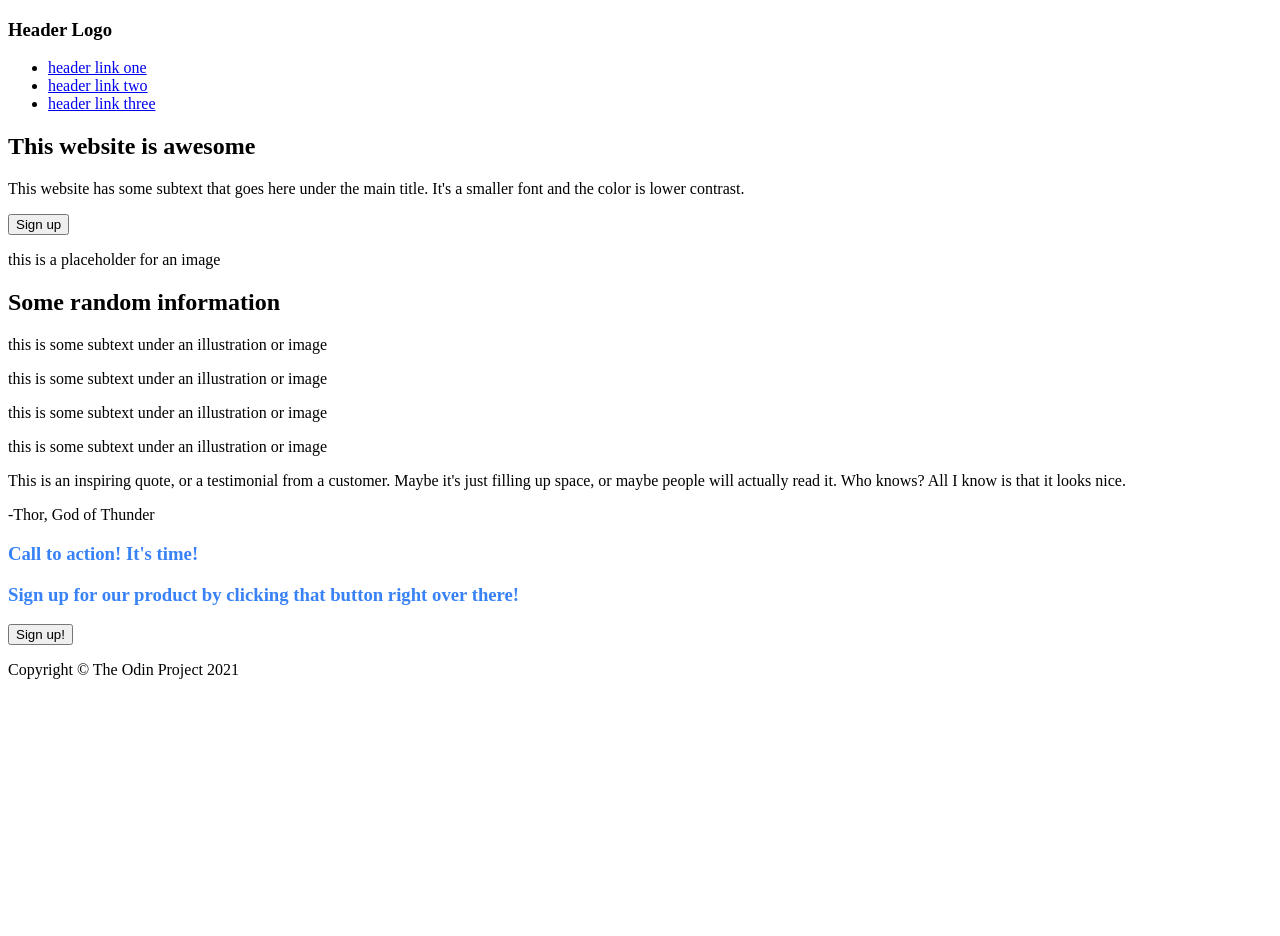
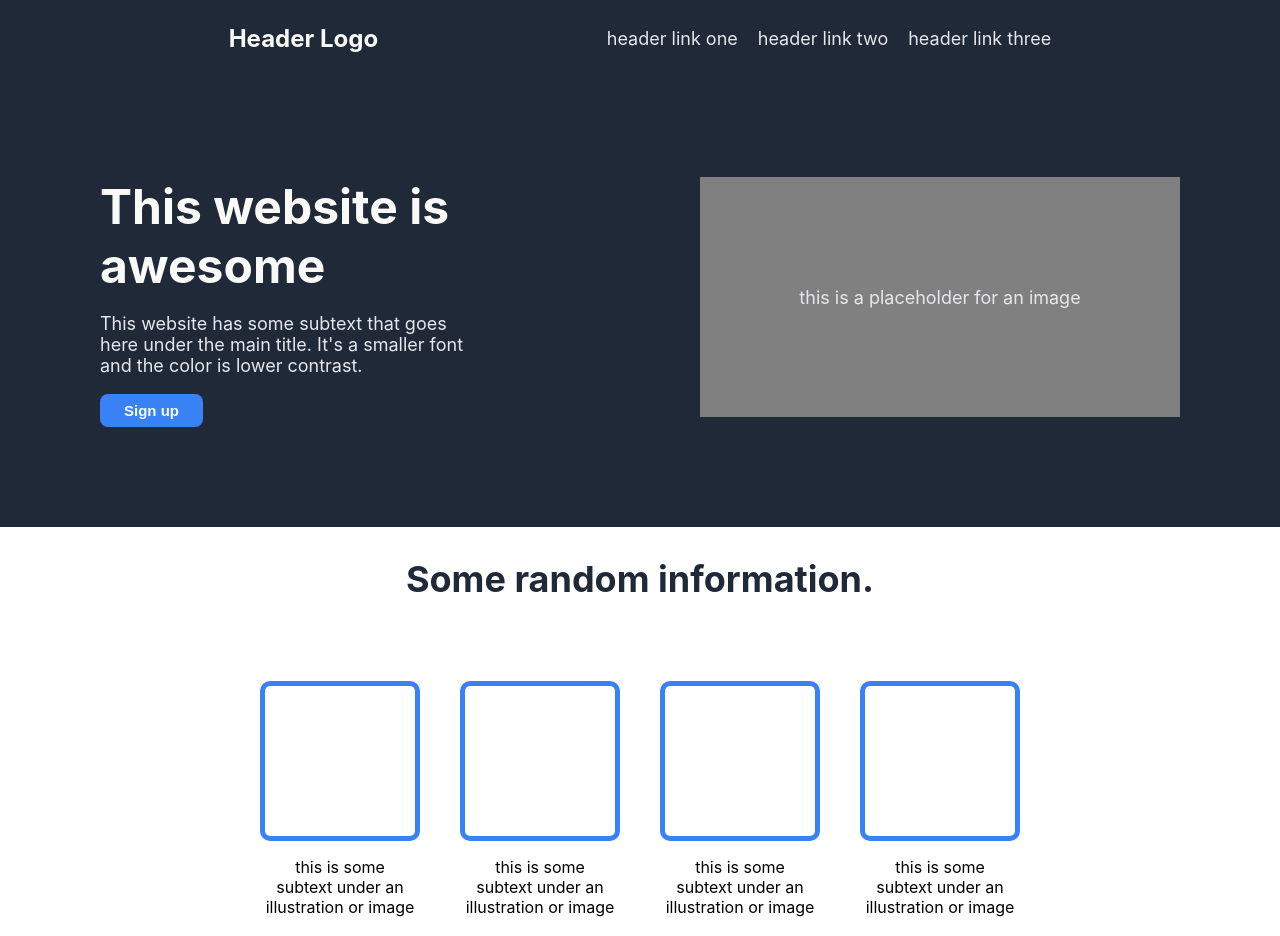
Before and after one commit to martenmatrix/landing-page, a plain HTML site: page index.html in a window 1280 px wide. Shown: the top 936 px of the page. Before the commit the page ends 800 px from the top, so only its background shows below. Drawn offline with Linux system fonts and the light colour scheme.

Commit message:
Add styling for first three sections

```diff
--- a/index.html
+++ b/index.html
@@ -18,16 +18,18 @@
     </section>
 
     <section class="landing">
-        <h1>This website is awesome</h1>
-        <p>This website has some subtext that goes here under the main title. It's a smaller font and the color is lower contrast.</p>
-        <button>Sign up</button>
+        <div class="text-wrapper">
+            <h1>This website is awesome</h1>
+            <p>This website has some subtext that goes here under the main title. It's a smaller font and the color is lower contrast.</p>
+            <button>Sign up</button>
+        </div>
         <div class="img-placeholder">
             <p>this is a placeholder for an image</p>
         </div>
     </section>
 
-    <section class="card">
-        <h2>Some random information</h2>
+    <section class="information">
+        <h2>Some random information.</h2>
         <div class="cards">
             <div class="card">
                 <div class="img-placeholder"></div>
@@ -52,14 +54,16 @@
     </section>
 
     <section class="quote">
-        <p class="quote">This is an inspiring quote, or a testimonial from a customer. Maybe it's just filling up space, or maybe people will actually read it. Who knows? All I know is that it looks nice.</p>
-        <p class="author">-Thor, God of Thunder</p>
+        <div class="wrapper">
+            <p class="quote-text">This is an inspiring quote, or a testimonial from a customer. Maybe it's just filling up space, or maybe people will actually read it. Who knows? All I know is that it looks nice.</p>
+            <p class="author">-Thor, God of Thunder</p>
+        </div>
     </section>
 
     <section class="call-to-action">
         <div class="wrapper">
             <div class="description">
-                <h3>Call to action! It's time!<h3>
+                <h3>Call to action! It's time!</h3>
                 <p>Sign up for our product by clicking that button right over there!</p>
             </div>
 
--- a/style.css
+++ b/style.css
@@ -3,41 +3,204 @@
     --light-white: #F9FAF8;
     --blue-white: #E5E7EB;
     --light-blue: #3882F6;
+
+    font-family: -apple-system, BlinkMacSystemFont, "Segoe UI", Roboto, Oxygen, Ubuntu, Cantarell, "Open Sans", "Helvetica Neue", sans-serif;
 }
 
-.hero-main-text {
+body {
+    margin: 0;
+    padding: 0;
+}
+
+h1 {
+    margin: 0;
+}
+
+button {
+    cursor: pointer;
+}
+
+section.header,
+section.landing {
+    background: var(--dark-blue);
+}
+
+section.header h3 {
+    font-size: 24px;
+    color: var(--light-white);
+}
+
+section.header a {
+    font-size: 18px;
+    color: var(--blue-white);
+
+    text-decoration: none;
+}
+
+section.header > ul {
+    list-style: none;
+    margin: 0;
+    padding: 0;
+}
+
+section.landing h1 {
     font-size: 48px;
     font-weight: bolder;
     color: var(--light-white);
 }
 
-.hero-secondary-text {
+section.landing p{
     font-size: 18px;
     color: var(--blue-white);
+
+    text-decoration: none;
 }
 
-.header-logo-text {
-    font-size: 24px;
-    color: var(--light-whit);
+section.landing button {
+    background-color: var(--light-blue);
+    color: var(--light-white);
+
+    border: none;
+    padding: 0.5rem 1.5rem;
+    border-radius: 0.5rem;
+
+    font-size: 15px;
+    font-weight: bolder;
 }
 
-.information-header-text {
+section.landing .img-placeholder {
+    background-color: gray;
+    color: var(--light-white);
+    width: 30rem;
+    height: 15rem;
+
+    display: flex;
+    justify-content: center;
+    align-items: center;
+}
+
+section.information > h2 {
     font-size: 36px;
     font-weight: bolder;
     color: var(--dark-blue);
 }
 
-.qoute-text {
+.card div:first-child {
+    width: 150px;
+    height: 150px;
+
+    border-radius: 10px;
+    border: solid 5px var(--light-blue);
+}
+
+section.quote {
+    background-color: var(--blue-white);
+}
+
+.quote-text {
     font-size: 36px;
     font-weight: lighter;
     font-style: italic;
     color: var(--dark-blue);
 }
 
-.call-to-action {
+section.quote .author {
+    font-weight: bold;
+    font-size: 20px;
+}
+
+section.call-to-action {
     color: var(--light-blue);
 }
 
-.quote-section {
+section.call-to-action .wrapper {
+    background-color: var(--light-blue);
+    color: var(--light-white);
+}
+
+section.call-to-action button {
+    background-color: inherit;
+    color: inherit;
+    font-size: 20px;
+    font-weight: bold;
+
+    border: solid 3px var(--light-white);
+    padding: 0.25rem 1rem;
+    border-radius: 10px;
+}
+
+footer {
     background-color: var(--dark-blue);
+    color: var(--light-white);
 }
+
+.header {
+    display: flex;
+    justify-content: space-evenly;
+    align-items: center;
+}
+
+.header ul {
+    display: flex;
+    gap: 20px;
+}
+
+.landing {
+    display: flex;
+    gap: 50px;
+    padding: 100px;
+}
+
+.landing .text-wrapper {
+    display: flex;
+    flex-direction: column;
+
+    align-items: flex-start;
+}
+
+.landing .text-wrapper p {
+    width: 70%;
+}
+
+.landing .img-placeholder {
+    flex-shrink: 0;
+}
+
+.information {
+    text-align: center;
+}
+
+.card {
+    box-sizing: border-box;
+    width: 150px;
+}
+
+.information .cards {
+    padding: 50px;
+    display: flex;
+    flex-wrap: wrap;
+    gap: 50px;
+
+    justify-content: center;
+}
+
+.information .cards .card {
+    display: flex;
+    flex-direction: column;
+    align-items: center;
+}
+
+.quote {
+    padding: 100px;
+    display: flex;
+    flex-direction: column;
+    align-items: center;
+}
+
+.quote .author {
+    text-align: end;
+}
+
+.quote > * {
+    width: 50%;
+}
```
